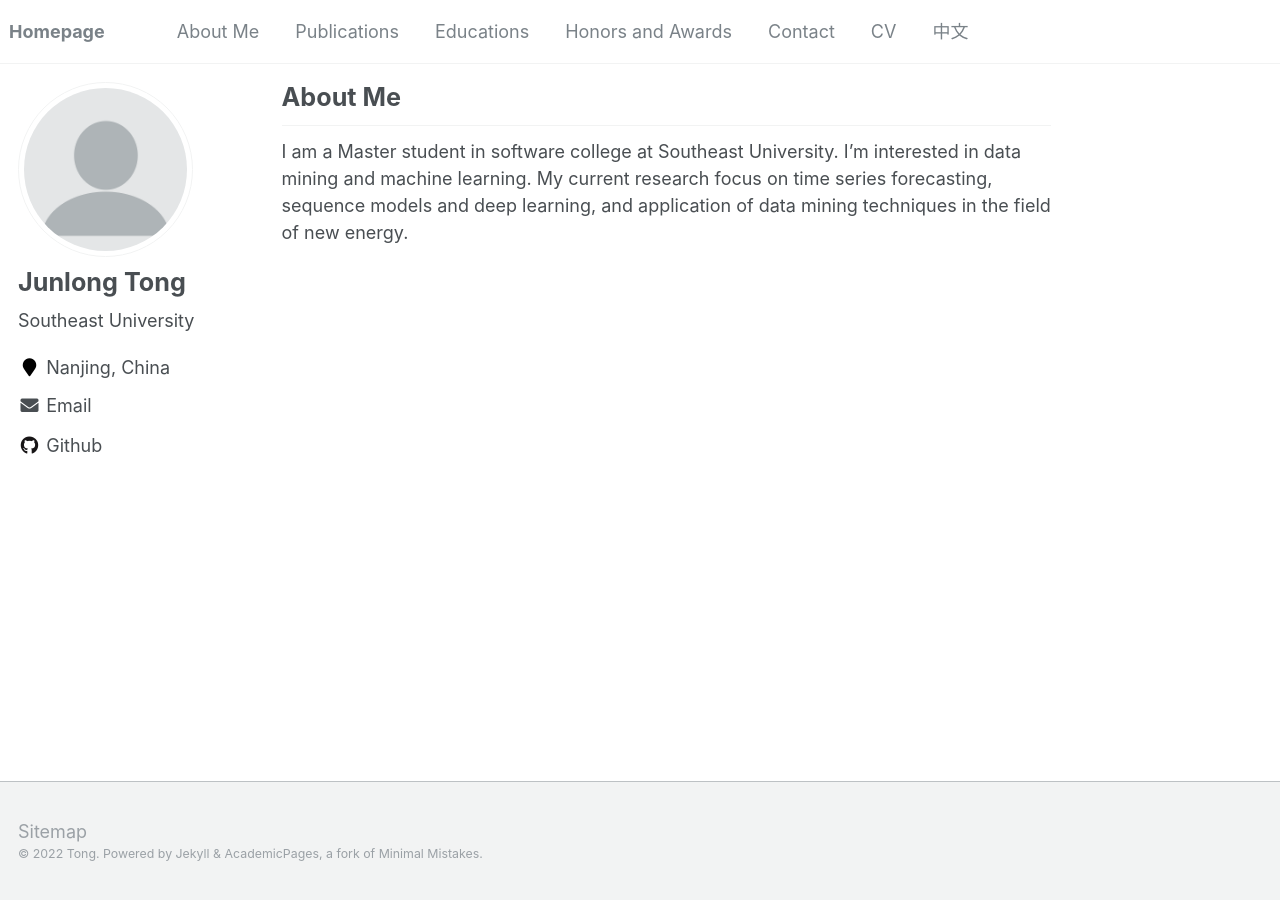
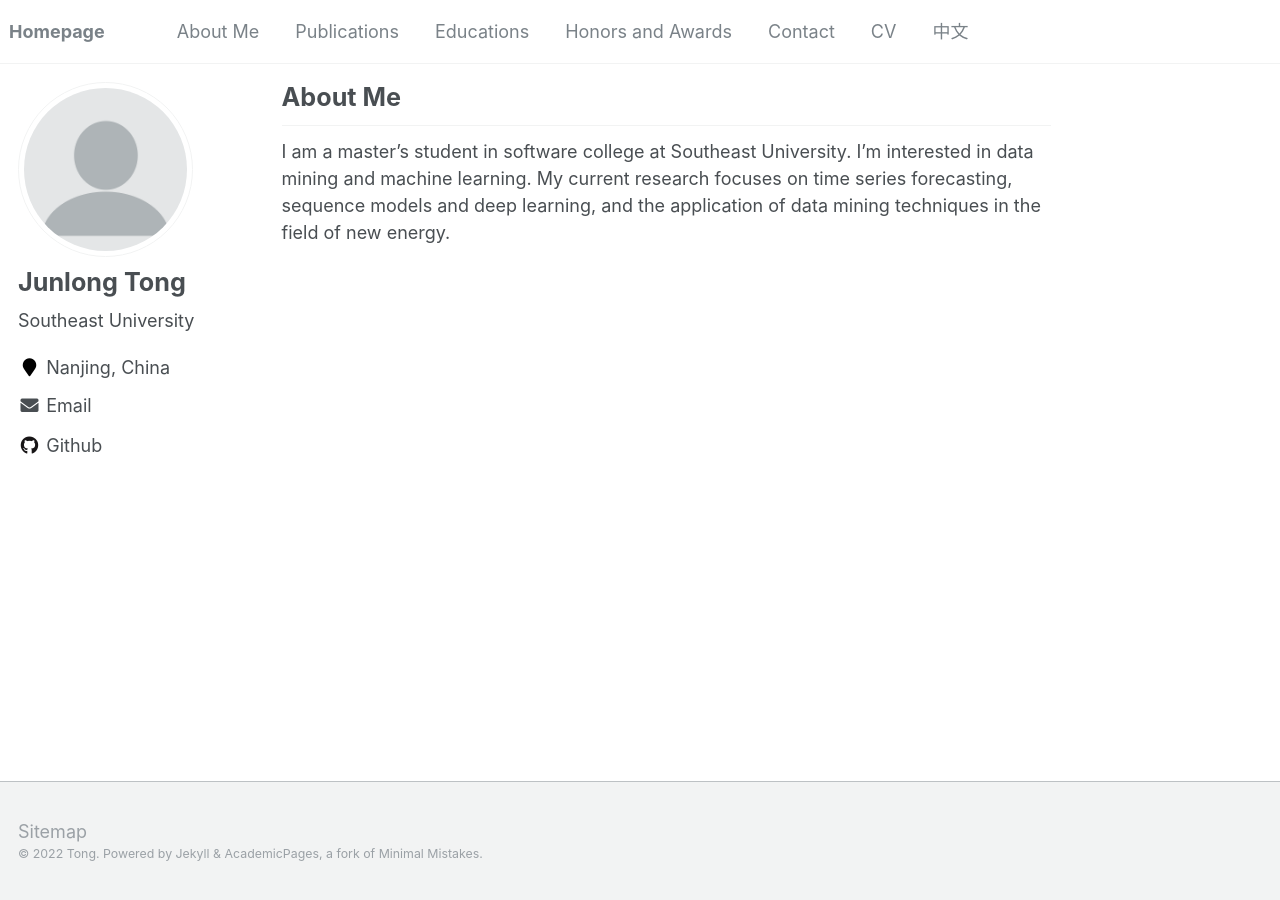
Before and after one commit to JL-tong/JL-tong.github.io, a Jekyll site: the page built from _pages/include/AboutMe.md, in a window 1280 px wide. Built offline with Jekyll 4.4.1, drawn with Linux system fonts in a browser that asks for light colours; our own code applies the rules of GitHub Pages for plain Markdown files.

Commit message:
Update AboutMe.md

```diff
--- a/_pages/include/AboutMe.md
+++ b/_pages/include/AboutMe.md
@@ -1,2 +1,2 @@
 # About Me
-I am a Master student in software college at Southeast University. I'm interested in data mining and machine learning. My current research focus on time series forecasting, sequence models and deep learning, and application of data mining techniques in the field of new energy.
+I am a master's student in software college at Southeast University. I'm interested in data mining and machine learning. My current research focuses on time series forecasting, sequence models and deep learning, and the application of data mining techniques in the field of new energy.
```
